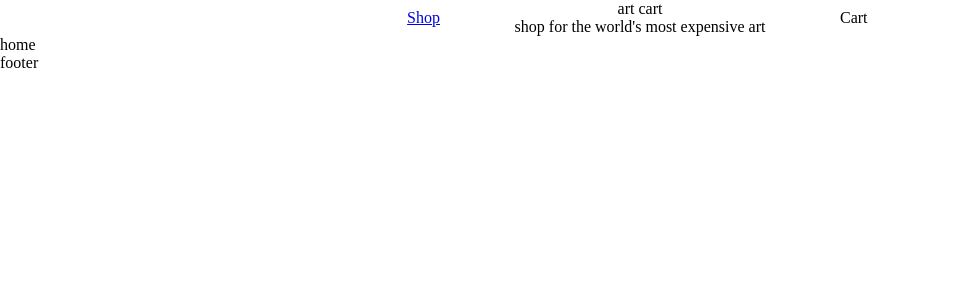
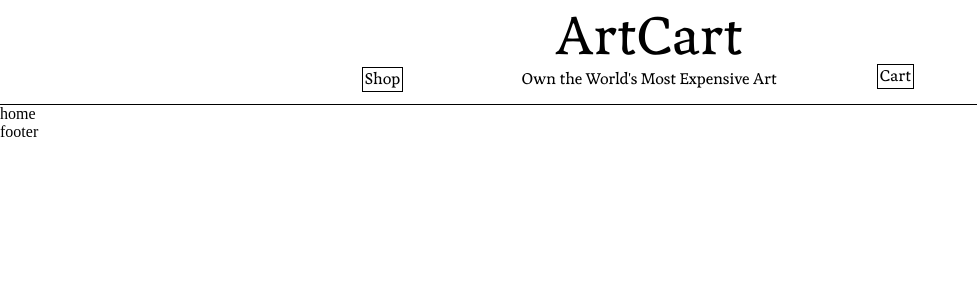
Before and after one commit to seanstephenbrian/art-cart, a React (Create React App) app: page / in a window 1280 px wide. Shown: the top 300 px of the page, without its empty margins (0-977 px from the left). Built offline with nearby package versions, Linux system fonts and the light colour scheme.

Commit message:
work on styling nav bar
having problems.. conflicting styles

```diff
--- a/src/components/NavBar.js
+++ b/src/components/NavBar.js
@@ -1,6 +1,6 @@
 import React from 'react';
 
-import NavItem from './NavItem';
+import NavLink from './NavLink';
 import Title from './Title';
 
 import '../styles/nav-bar.scss';
@@ -14,7 +14,7 @@ export default function NavBar(props) {
     return (
         <div className='nav-bar'>
             <Title />
-            <NavItem linkPath='shop' navText='Shop'/>
+            <NavLink linkPath='shop' navText='Shop'/>
             <div className='nav-link cart-link' onClick={handleCartClick}>
                 <span className='link-text cart-link-text'>Cart</span>
             </div>
--- a/src/components/NavItem.js
+++ b/src/components/NavLink.js
@@ -2,7 +2,7 @@ import React from 'react';
 
 import { Link } from 'react-router-dom';
 
-import '../styles/nav-item.scss';
+import '../styles/nav-link.scss';
 
 export default function NavItem(props) {
     // props:
--- a/src/components/Title.js
+++ b/src/components/Title.js
@@ -1,13 +1,15 @@
 import React from 'react';
+
+import '../styles/title.scss';
 
 export default function Title() {
     return (
         <div className='title-section'>
             <div className='title-text'>
-                art cart
+                ArtCart
             </div>
             <div className='subtitle-text'>
-                shop for the world's most expensive art
+                Own the World's Most Expensive Art
             </div>
         </div>
     )
--- a/src/styles/app.scss
+++ b/src/styles/app.scss
@@ -1,6 +1,7 @@
 // global variables/imports:
 :root {
     --rvv: calc(1rem + 1vmin + 1vmax);
+    --nav-text: calc(0.5*var(--rvv));
 }
 
 @font-face {
@@ -29,6 +30,10 @@ time, mark, audio, video {
 	vertical-align: baseline;
 }
 
+a {
+    text-decoration: none;
+}
+
 html {
     box-sizing: border-box;
 
--- a/src/styles/nav-bar.scss
+++ b/src/styles/nav-bar.scss
@@ -5,6 +5,8 @@
     display: grid;
     grid-template-columns: 2fr 1fr 1fr;
     grid-template-areas: "title shop cart";
+    padding-bottom: 15px;
+    border-bottom: 1px solid black;
 
     .title-section {
         grid-area: title;
@@ -12,8 +14,9 @@
 
     .nav-link {
         display: flex;
-        justify-content: flex-end;
-        align-items: center;
+        justify-content: center;
+        align-items: flex-end;
+
     }
 
     .shop-link {
@@ -26,23 +29,41 @@
     }
 }
 
+.link-text {
+    border: 1px solid black;
+    cursor: pointer;
+    font-family: 'Leluja';
+    font-size: var(--nav-text);
+    margin-top: auto;
+    padding: 2px;
+}
+
 
 // desktop styles:
 @media screen and (min-width: 600px) {
     .nav-bar {
         grid-template-columns: 1fr 400px 1fr;
+        grid-column-gap: calc(var(--rvv));
         grid-template-areas: "shop title cart";
-    }
 
         .title-section {
             text-align: center;
         }
 
         .nav-link {
-        justify-content: center;
+            justify-content: flex-end;
         }
 
+        .cart-link {
             .cart-link-text {
                 margin-right: auto;
             }
         }
+
+    }
+
+
+
+
+
+}
--- a/src/styles/nav-item.scss
+++ b/src/styles/nav-link.scss
@@ -1,8 +1,8 @@
-.nav-link {
+.link-text {
     color: black;
     text-decoration: none;
 }
 
-.nav-link:visited {
+.link-link:visited {
     color: black;
 }
--- /dev/null
+++ b/src/styles/title.scss
@@ -0,0 +1,21 @@
+.title-section {
+    margin: calc(0.2*var(--rvv)) 0 0 calc(0.5*var(--rvv));
+    font-family: 'Leluja';
+
+    .title-text {
+        font-size: calc(1.7*var(--rvv));
+    }
+
+    .subtitle-text {
+        font-size: calc(0.9*var(--nav-text));
+    }
+
+}
+
+@media screen and (min-width: 600px) {
+    .title-section {
+        .subtitle-text {
+            font-size: var(--nav-text);
+        }
+    }
+}
```
Lines whose indentation alone changed are shown as unchanged.
